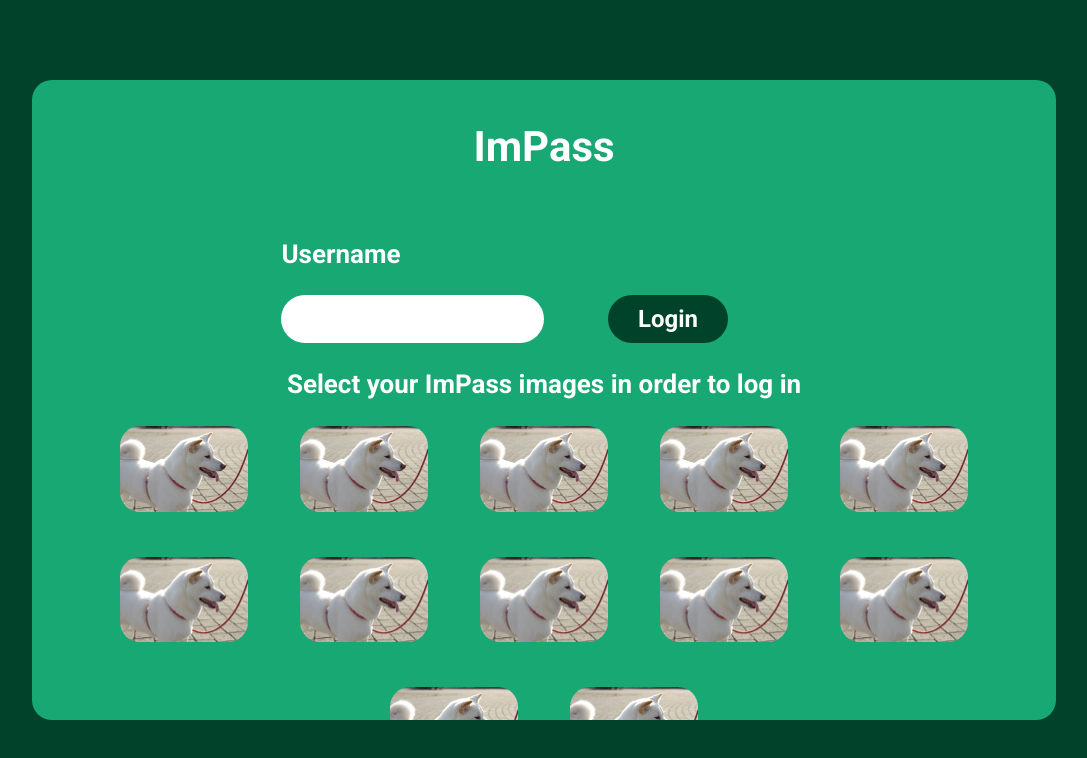
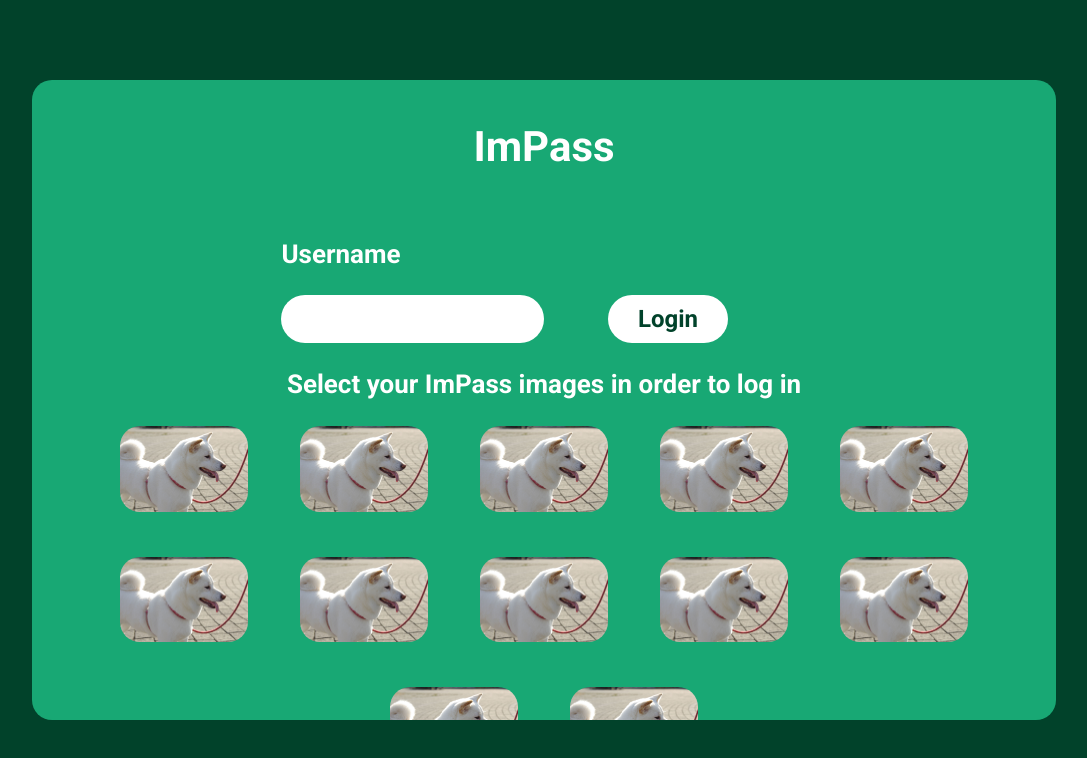
Before and after one commit to CSC4350-MW1/PicPass, a React (Create React App) app: page / in a window 1280 px wide. Both pictures are taken after a click on the button "Login". Shown: the top 758 px of the page, without its empty margins (96-1183 px from the left). Built offline with nearby package versions, Linux system fonts and the light colour scheme.

Commit message:
made landing page pass typed username to login/register pages and changed style of login button on login page

```diff
--- a/src/App.js
+++ b/src/App.js
@@ -20,10 +20,10 @@ function App() {
           <Landing setPage={setPage} username={username} setUsername={setUsername}/>
           :
           page === 'Register' ?
-            <Register/>
+            <Register username={username}/>
             :
             page === 'Login' ?
-              <Login/>
+              <Login username={username}/>
               :
               <Success/>
         }
--- a/src/components/login.js
+++ b/src/components/login.js
@@ -2,17 +2,16 @@ import React from 'react'
 import LoginStyles from './login.module.css'
 import Images from './images'
 
-
 const images = Images.slice(0,12);
 
-const LoginPage = () => {
+const LoginPage = (props) => {
   return (
     <div className={LoginStyles.loginBox}>
       <p className={LoginStyles.impassName}>ImPass</p>
       <div className={LoginStyles.usernameInfo}>
         <div>
-            <p>Username</p>
-            <input type="text" className={LoginStyles.usernameField}/>
+          <p>Username</p>
+          <input type="text" className={LoginStyles.usernameField} defaultValue={props.username}/>
           </div>
           <button className={LoginStyles.loginButton} value="Log in">Login</button>
         </div>
--- a/src/components/login.module.css
+++ b/src/components/login.module.css
@@ -45,9 +45,9 @@
 }
 
 .loginButton {
-  background-color: #01422A;
   height: fit-content;
-  color: white;
+  background-color: white;
+  color: #01422A;
   border: none;
   font-family: 'Roboto', sans-serif;
   font-size: 24px;
--- a/src/components/register.js
+++ b/src/components/register.js
@@ -2,7 +2,7 @@ import React from 'react'
 import RegisterStyles from './register.module.css'
 import images from './images'
 
-const RegisterPage = () => {
+const RegisterPage = (props) => {
 
   return (
     <div className={RegisterStyles.registerBox}>
@@ -10,7 +10,7 @@ const RegisterPage = () => {
       <div className={RegisterStyles.usernameInfo}>
         <div>
           <p>Username</p>
-          <input type="text" className={RegisterStyles.usernameField}/>
+          <input type="text" className={RegisterStyles.usernameField} defaultValue={props.username}/>
         </div>
         <button className={RegisterStyles.createPassButton}>Create ImPass</button>
       </div>
```
